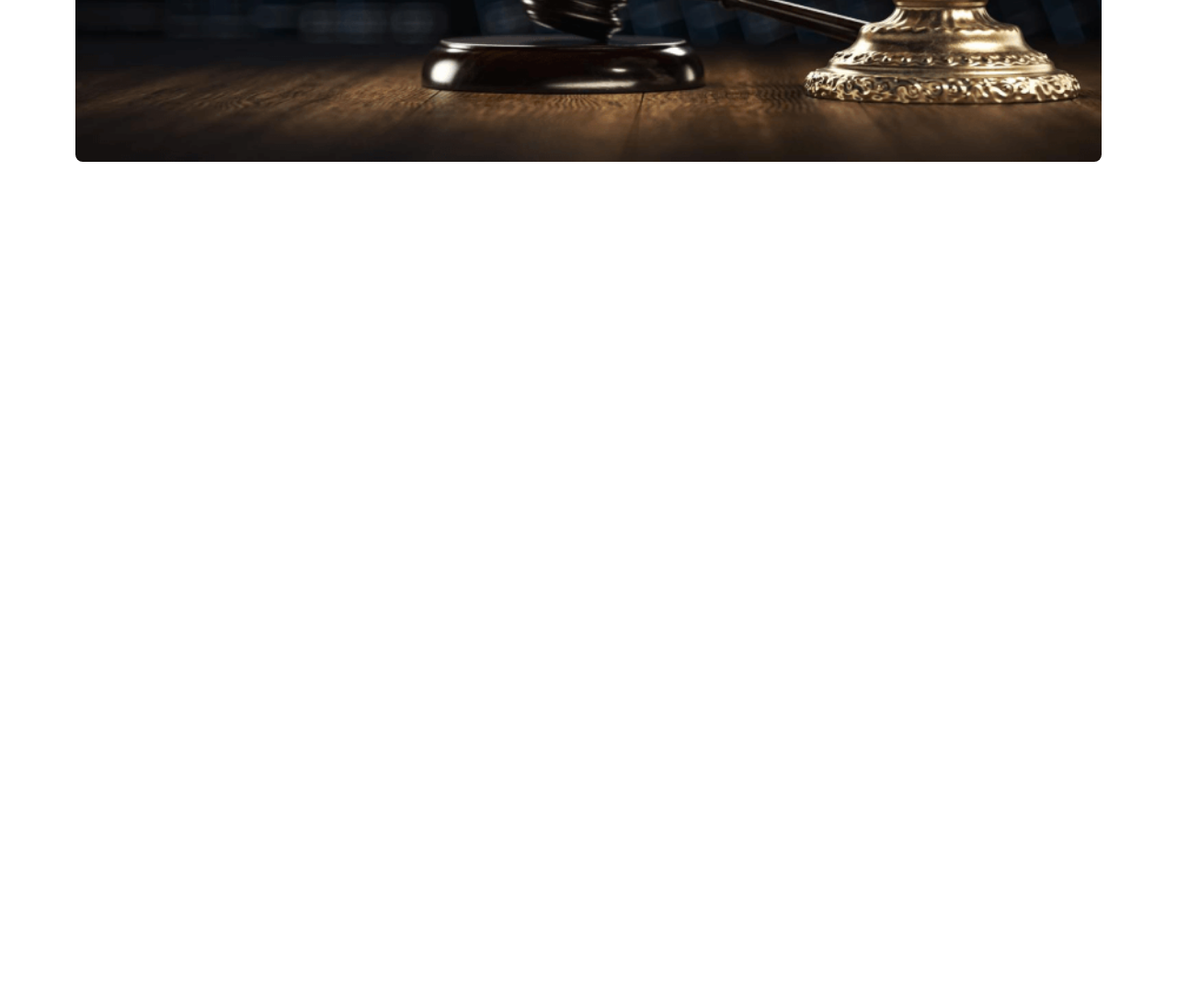
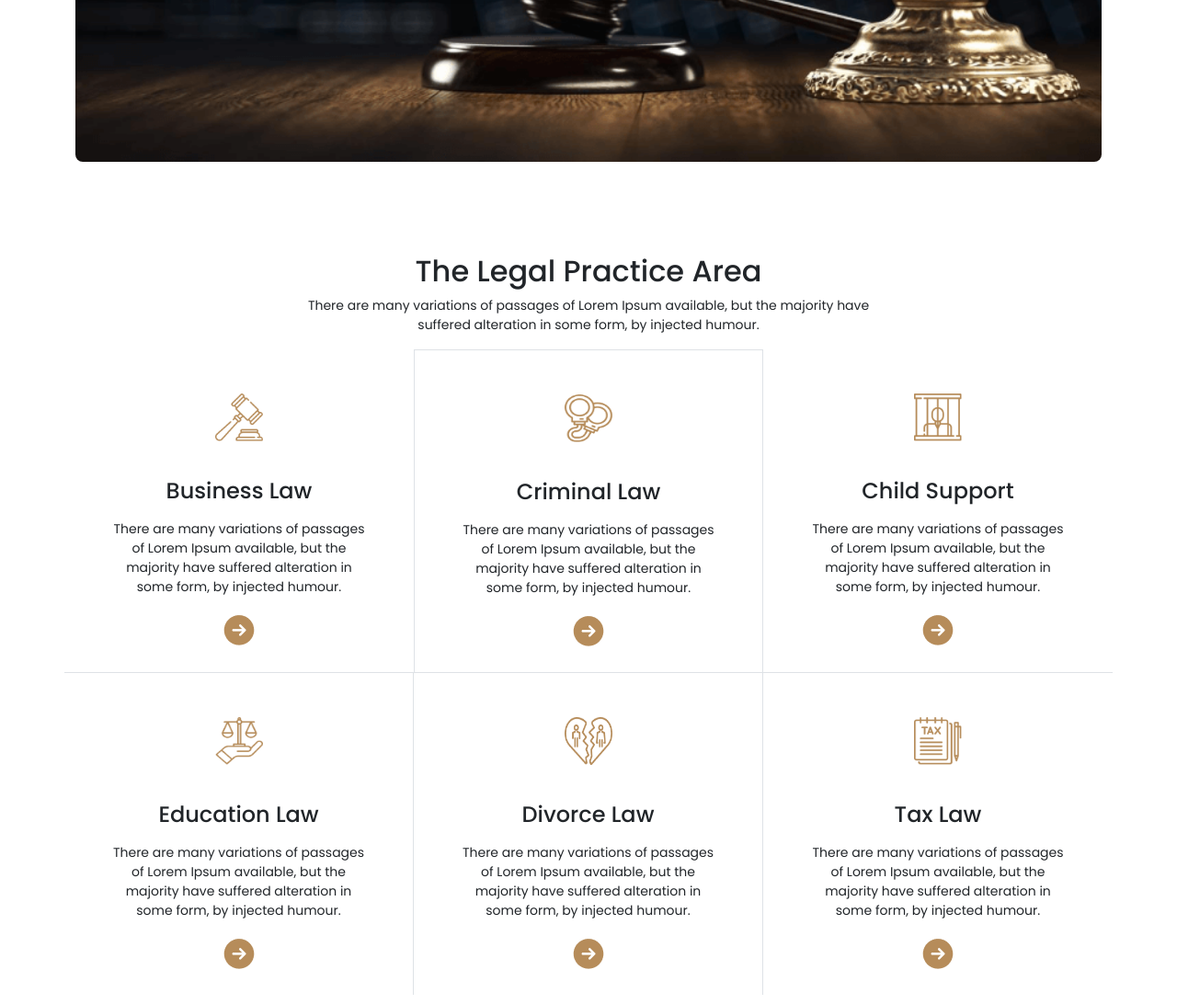
Before and after one commit to gsjoy24/legal-solution, a plain HTML site: page index.html in a window 1280 px wide. Shown: the part 536-1628 px from the top of the page at 92% size. Before the commit the page ends 800 px from the top, so only its background shows below. Drawn offline with nearby package versions, Linux system fonts and the light colour scheme.

Commit message:
legal practice area complete

```diff
--- a/index.html
+++ b/index.html
@@ -90,7 +90,7 @@
 				<!-- banner -->
 				<div class="banner text-center text-white d-flex justify-content-center align-items-center rounded-3">
 					<div class="banner-wrapper px-5">
-						<h1 class="">We Provide Effective Legal Solutions</h1>
+						<h1 class="header-title">We Provide Effective Legal Solutions</h1>
 						<p>
 							There are many variations of passages of Lorem Ipsum available, but the majority have suffered alteration
 							in some form, by injected humour.
@@ -126,6 +126,96 @@
 				</div>
 			</div>
 		</header>
+
+		<!-- ! legal practice area -->
+		<section>
+			<div class="container">
+				<!-- section title -->
+				<div class="section-info">
+					<h2>The Legal Practice Area</h2>
+					<p>
+						There are many variations of passages of Lorem Ipsum available, but the majority have suffered alteration in
+						some form, by injected humour.
+					</p>
+				</div>
+
+				<!-- ! card row -->
+				<div class="row row-cols-1 row-cols-sm-2 row-cols-lg-3">
+					<!-- single card -->
+					<div class="col text-center py-4 px-5 border-bottom">
+						<img class="legal-img p-4" src="images/11.png" alt="Business Law" />
+						<h4 class="my-3">Business Law</h4>
+						<p>
+							There are many variations of passages of Lorem Ipsum available, but the majority have suffered alteration
+							in some form, by injected humour.
+						</p>
+						<img src="images/arrow.png" alt="arrow" />
+					</div>
+
+					<!-- single card -->
+
+					<div class="col text-center py-4 px-5 border">
+						<img class="legal-img p-4" src="images/12.png" alt="Criminal Law" />
+						<h4 class="my-3">Criminal Law</h4>
+						<p>
+							There are many variations of passages of Lorem Ipsum available, but the majority have suffered alteration
+							in some form, by injected humour.
+						</p>
+						<img src="images/arrow.png" alt="arrow" />
+					</div>
+
+					<!-- single card -->
+
+					<div class="col text-center py-4 px-5 border-bottom">
+						<img class="legal-img p-4" src="images/13.png" alt="Child Support" />
+						<h4 class="my-3">Child Support</h4>
+						<p>
+							There are many variations of passages of Lorem Ipsum available, but the majority have suffered alteration
+							in some form, by injected humour.
+						</p>
+						<img src="images/arrow.png" alt="arrow" />
+					</div>
+
+					<!-- single card -->
+
+					<div class="col text-center py-4 px-5 border-end">
+						<img class="legal-img p-4" src="images/14.png" alt="Education Law" />
+						<h4 class="my-3">Education Law</h4>
+						<p>
+							There are many variations of passages of Lorem Ipsum available, but the majority have suffered alteration
+							in some form, by injected humour.
+						</p>
+						<img src="images/arrow.png" alt="arrow" />
+					</div>
+
+					<!-- single card -->
+
+					<div class="col text-center py-4 px-5 border-end">
+						<img class="legal-img p-4" src="images/15.png" alt="Divorce Law" />
+						<h4 class="my-3">Divorce Law</h4>
+						<p>
+							There are many variations of passages of Lorem Ipsum available, but the majority have suffered alteration
+							in some form, by injected humour.
+						</p>
+						<img src="images/arrow.png" alt="arrow" />
+					</div>
+
+					<!-- single card -->
+
+					<div class="col text-center py-4 px-5">
+						<img class="legal-img p-4" src="images/16.png" alt="Tax Law" />
+						<h4 class="my-3">Tax Law</h4>
+						<p>
+							There are many variations of passages of Lorem Ipsum available, but the majority have suffered alteration
+							in some form, by injected humour.
+						</p>
+						<img src="images/arrow.png" alt="arrow" />
+					</div>
+				</div>
+			</div>
+		</section>
+
+
 		<!--! bootstrap js cdn link -->
 		<script
 			src="https://cdn.jsdelivr.net/npm/bootstrap@5.3.0-alpha1/dist/js/bootstrap.bundle.min.js"
--- a/styles/style.css
+++ b/styles/style.css
@@ -7,6 +7,18 @@
 	padding: 0;
 	box-sizing: border-box;
 	font-family: 'Poppins', sans-serif;
+}
+p {
+	font-size: 14px;
+}
+section {
+	padding: 100px 0;
+}
+.section-info {
+	max-width: 700px;
+	padding: 0 20px;
+	text-align: center;
+	margin: auto;
 }
 /* ! resizing the logo */
 .navbar-brand img {
@@ -21,6 +33,9 @@
 	box-shadow: none;
 }
 
+.header-title {
+	font-size: 60px;
+}
 /* ! custom button */
 .j-btn-primary {
 	background-color: #b68c5a;
@@ -41,3 +56,13 @@
 .banner-wrapper {
 	max-width: 800px;
 }
+
+.legal-img {
+	width: 100px;
+	height: 100px;
+}
+@media only screen and (max-width: 768px) {
+	.header-title {
+		font-size: 40px;
+	}
+}
```
Also changed, not shown: images/11.png (renamed from images/Group 10.png), images/12.png (renamed from images/Group 15.png), images/13.png (renamed from images/layer1.png), images/14.png (renamed from images/Group 12.png), images/15.png (renamed from images/Group 16.png), images/16.png (renamed from images/Group 13.png), images/arrow.png (renamed from images/Frame.png).
